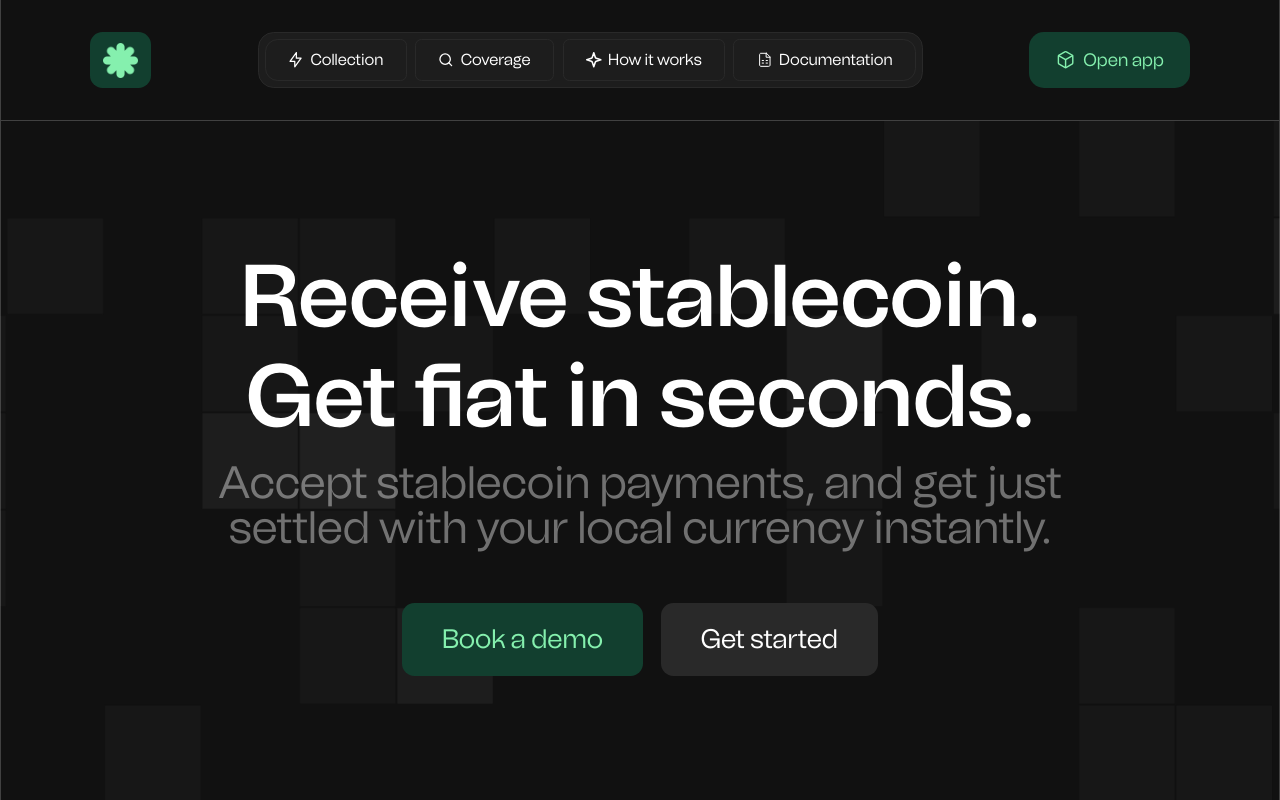
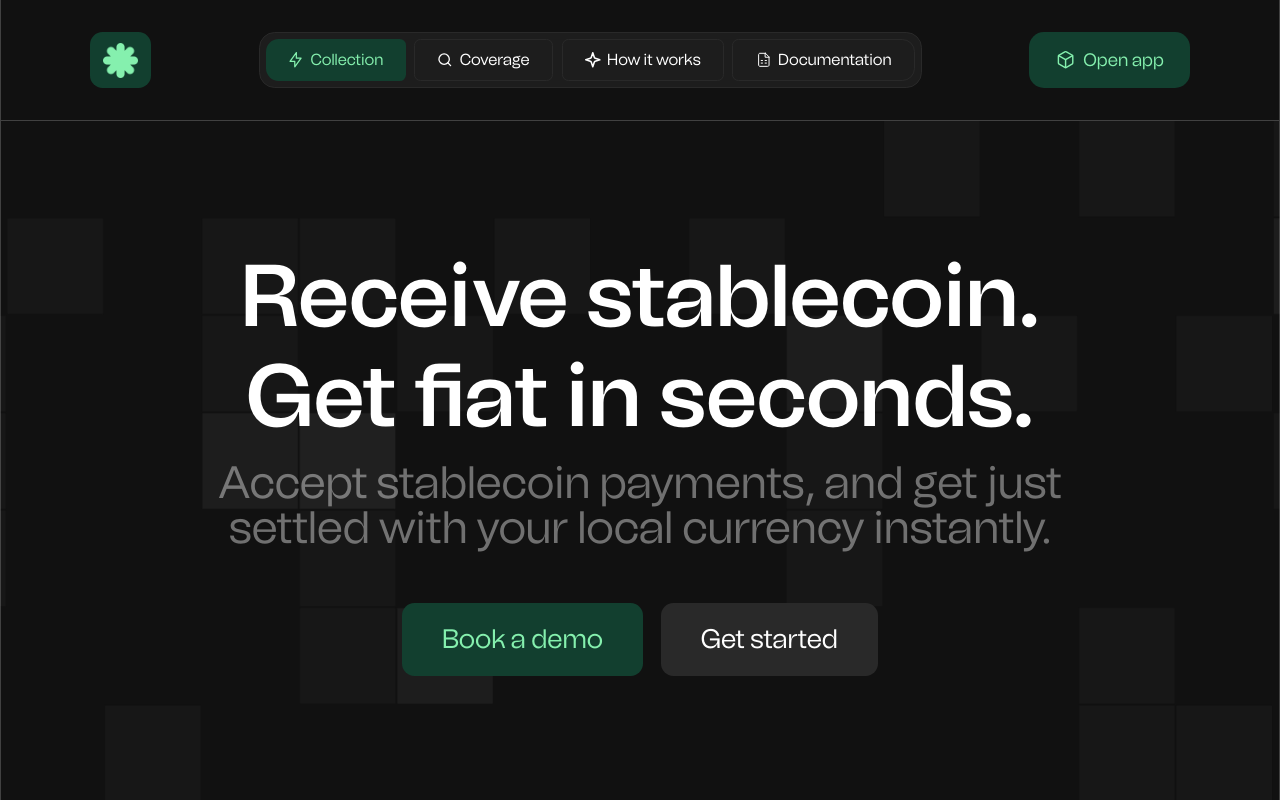
Before and after one commit to Agbo-Frank/switch-website, a React (Vite) app: page / in a window 1280 px wide. Shown: the top 800 px of the page. Built offline with nearby package versions, Linux system fonts and the light colour scheme.

Commit message:
Refactor Header component to use NavLink for navigation; enhance Coverage page to dynamically display country data

```diff
--- a/src/component/layout/page/header.tsx
+++ b/src/component/layout/page/header.tsx
@@ -7,6 +7,7 @@ import {
   BoxIcon
 } from "@/component/icons";
 import Container from "@/component/material/container";
+import { NavLink } from "react-router";
 
 export default function Header() {
   return (
@@ -17,14 +18,14 @@ export default function Header() {
             <img src={logo} alt="logo" className="size-[35px]" />
           </div>
           <ul className="bg-surface-elevated text-base h-full rounded-[15.76px] border-secondary! border p-[6.13px] flex items-center gap-[8.76px]">
-            <li className="center gap-[6.38px] px-[22.14px] rounded-l-[12.75px] rounded-[6.38px] border-secondary! cursor-pointer border h-full">
+            <NavLink to="/" className="center gap-[6.38px] px-[22.14px] rounded-l-[12.75px] rounded-[6.38px] border-secondary! cursor-pointer border h-full [&.active]:bg-primary-hover [&.active]:text-primary [&.active]:border-none">
               <LightIcon className="size-4" />
               <span className="text-base">Collection</span>
-            </li>
-            <li className="center gap-[6.38px] px-[22.14px] rounded-[6.38px] border-secondary! border h-full">
+            </NavLink>
+            <NavLink to="/coverage" className="center gap-[6.38px] px-[22.14px] rounded-[6.38px] border-secondary! border h-full [&.active]:bg-primary-hover [&.active]:text-primary [&.active]:border-none">
               <SearchIcon className="size-4" />
               <span className="text-base">Coverage</span>
-            </li>
+            </NavLink>
             <li className="center gap-[6.38px] px-[22.14px] rounded-[6.38px] border-secondary! border h-full">
               <StarIcon className="size-4" />
               <span className="text-base">How it works</span>
```
Also changed, not shown: src/assets/image/countries/boliva.png (added), src/assets/image/countries/canada.png (added).
